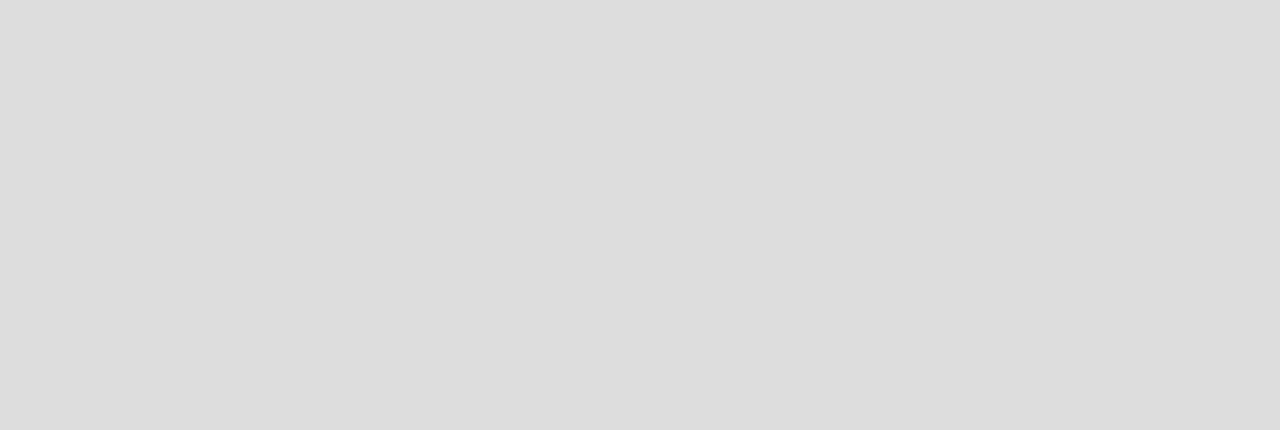
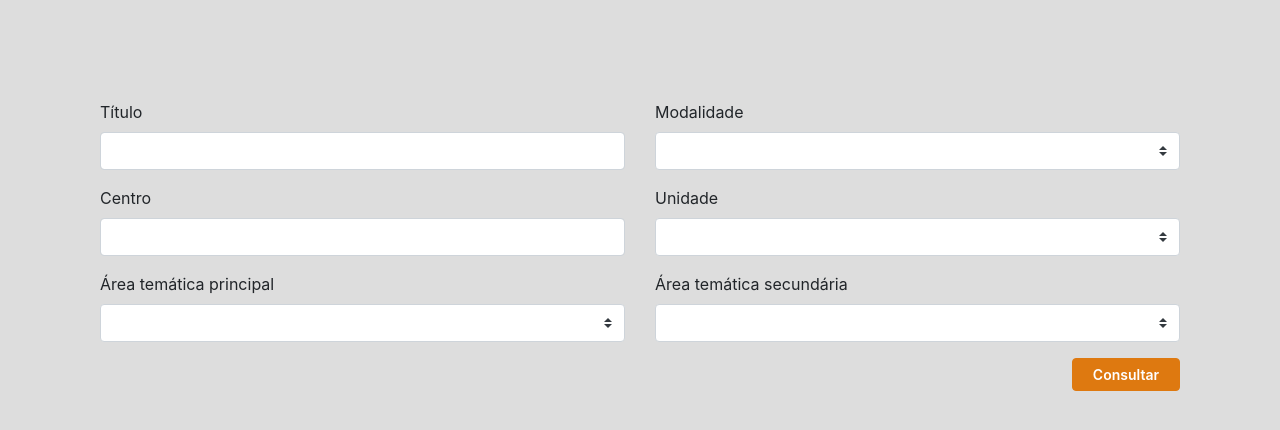
Before and after one commit to AndrewsDutraDev/sistema-gerenciamento-projeto-extensao, a Nuxt app: page / in a window 1280 px wide. Shown: the top 430 px of the page. Built offline with nearby package versions, Linux system fonts and the light colour scheme.

Commit message:
Add: filter

```diff
--- a/assets/css/style.css
+++ b/assets/css/style.css
@@ -40,3 +40,11 @@ body {
     width: 100%;
   }
 }
+.main-page {
+  margin-top: 100px;
+}
+.filtro .btn {
+  max-width: fit-content;
+  margin-left: auto;
+  padding: 5px 20px;
+}
--- a/assets/css/style.less
+++ b/assets/css/style.less
@@ -4,3 +4,9 @@
 
 // Login Page
 @import "../less/login.less";
+
+// Página principal
+@import "../less/main_page.less";
+
+// Componente de Filtro
+@import "../less/filtro.less";
--- /dev/null
+++ b/assets/less/filtro.less
@@ -0,0 +1,7 @@
+.filtro{
+  .btn{
+    max-width: fit-content;
+    margin-left: auto;
+    padding: 5px 20px;
+  }
+}
--- /dev/null
+++ b/assets/less/main_page.less
@@ -0,0 +1,3 @@
+.main-page{
+  margin-top: 100px;
+}
--- /dev/null
+++ b/components/filtro.vue
@@ -0,0 +1,96 @@
+<template>
+  <b-container class="filtro">
+    <b-form @submit="onSubmit">
+      <b-row>
+        <b-col sm="12" md="6">
+          <b-form-group
+            id="titulo"
+            label="Título"
+            label-for="titulo"
+          >
+            <b-form-input
+              id="titulo"
+              type="text"
+              v-model="form.title"
+            ></b-form-input>
+          </b-form-group>
+
+          <b-form-group
+            id="centro"
+            label="Centro"
+            label-for="centro"
+          >
+            <b-form-input
+              id="centro"
+              type="text"
+              v-model="form.center"
+            ></b-form-input>
+          </b-form-group>
+
+          <b-form-group id="area-tematica" label="Área temática principal" label-for="area-tematica">
+            <b-form-select
+              id="area-tematica"
+              v-model="form.main_area"
+              :options="main_area"
+            ></b-form-select>
+          </b-form-group>
+        </b-col>
+        <b-col sm="12" md="6">
+          <b-form-group id="modalidade" label="Modalidade" label-for="modalidade">
+            <b-form-select
+              id="modalidade"
+              v-model="form.modality"
+              :options="modality"
+            ></b-form-select>
+          </b-form-group>
+
+          <b-form-group id="unidade" label="Unidade" label-for="unidade">
+            <b-form-select
+              id="unidade"
+              v-model="form.unity"
+              :options="unity"
+            ></b-form-select>
+          </b-form-group>
+
+          <b-form-group id="second_area" label="Área temática secundária" label-for="second_area">
+            <b-form-select
+              id="second_area"
+              v-model="form.second_area"
+              :options="second_area"
+            ></b-form-select>
+          </b-form-group>
+        </b-col>
+        <b-col sm="12">
+          <b-button type="submit" class="btn">Consultar</b-button>
+        </b-col>
+      </b-row>
+    </b-form>
+  </b-container>
+</template>
+
+<script>
+  export default {
+    data() {
+      return {
+        form: {
+          title: '',
+          center: '',
+          main_area: '',
+          second_area: '',
+          modality: '',
+          unity: ''
+        },
+        main_area: [{ text: 'Selecione', value: null }, 'Meio ambiente', 'Direitos humanos e justiça'],
+        second_area: [{ text: 'Selecione', value: null }, 'Meio ambiente', 'Direitos humanos e justiça'],
+        modality: [{ text: 'Selecione', value: null }, 'Evento', 'Curso', 'Projeto', 'Programa'],
+        unity: [{ text: 'Selecione', value: null }, 'C3'],
+      }
+    },
+    methods: {
+      onSubmit(event) {
+        event.preventDefault()
+        alert(JSON.stringify(this.form))
+      },
+    }
+  }
+</script>
--- a/pages/index.vue
+++ b/pages/index.vue
@@ -1,9 +1,14 @@
 <template>
-
+  <b-container class="main-page">
+    <Filtro/>
+  </b-container>
 </template>
 
 <script>
+import Filtro from '../components/filtro.vue';
 export default {
-
+  components:{
+    Filtro
+  }
 }
 </script>
```
